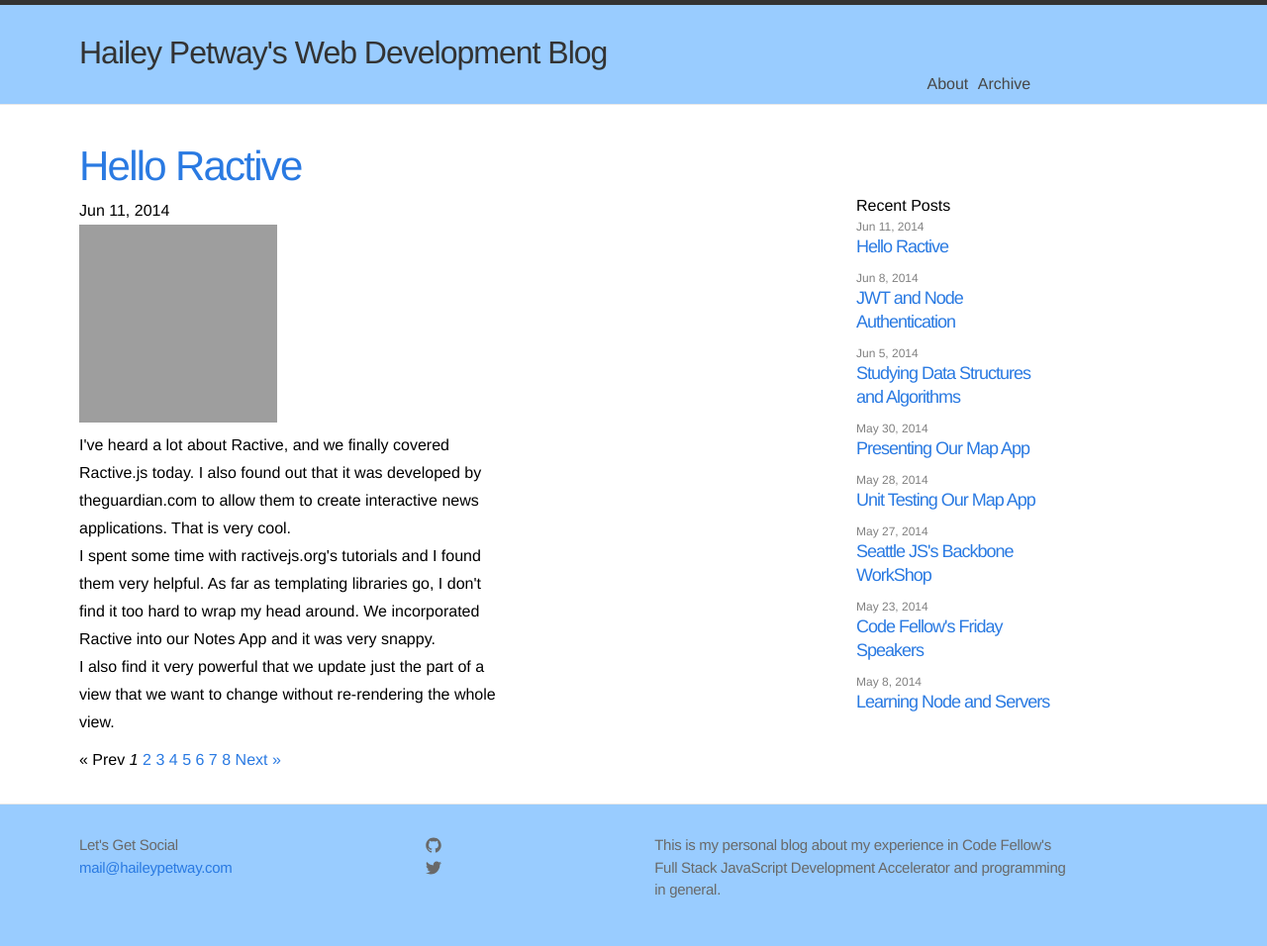
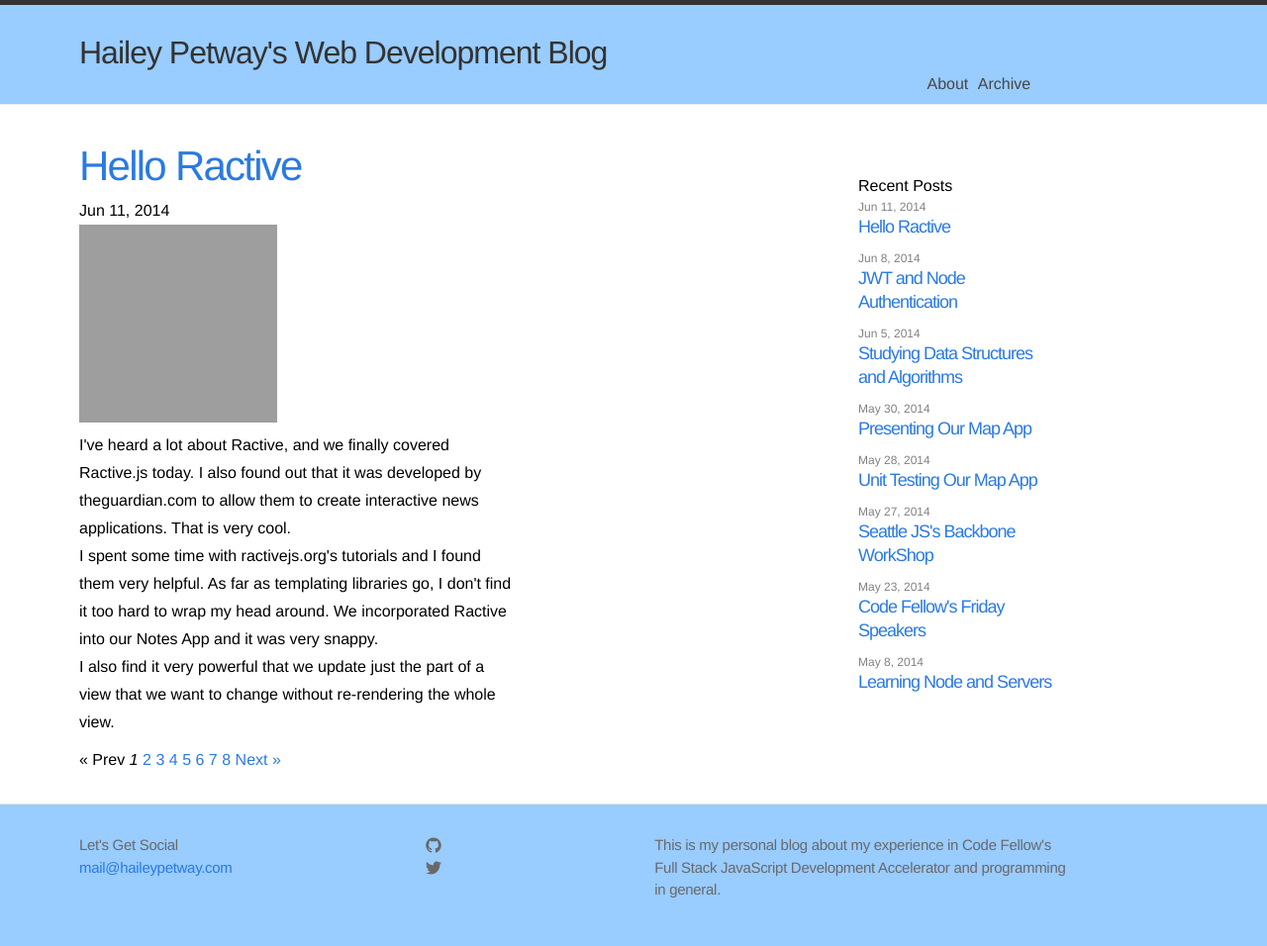
Before and after one commit to hlpetway/blog, a Jekyll site: the page built from index.html, in a window 1280 px wide. Shown: the whole page at 99% size. Built offline with Jekyll 4.4.1, drawn with Linux system fonts in a browser that asks for light colours; the list of posts is cut into pages by our own code; grey boxes are pictures that could not be loaded.

```diff
--- a/css/main.css
+++ b/css/main.css
@@ -175,7 +175,7 @@
 #recent-posts {
   width: 200px;
   float: right;
-  margin: 60px 15px 0 350px;
+  margin: 40px 13px 0 350px;
   clear: both;
 }
 .posts li { margin-bottom: 10px; }
```
